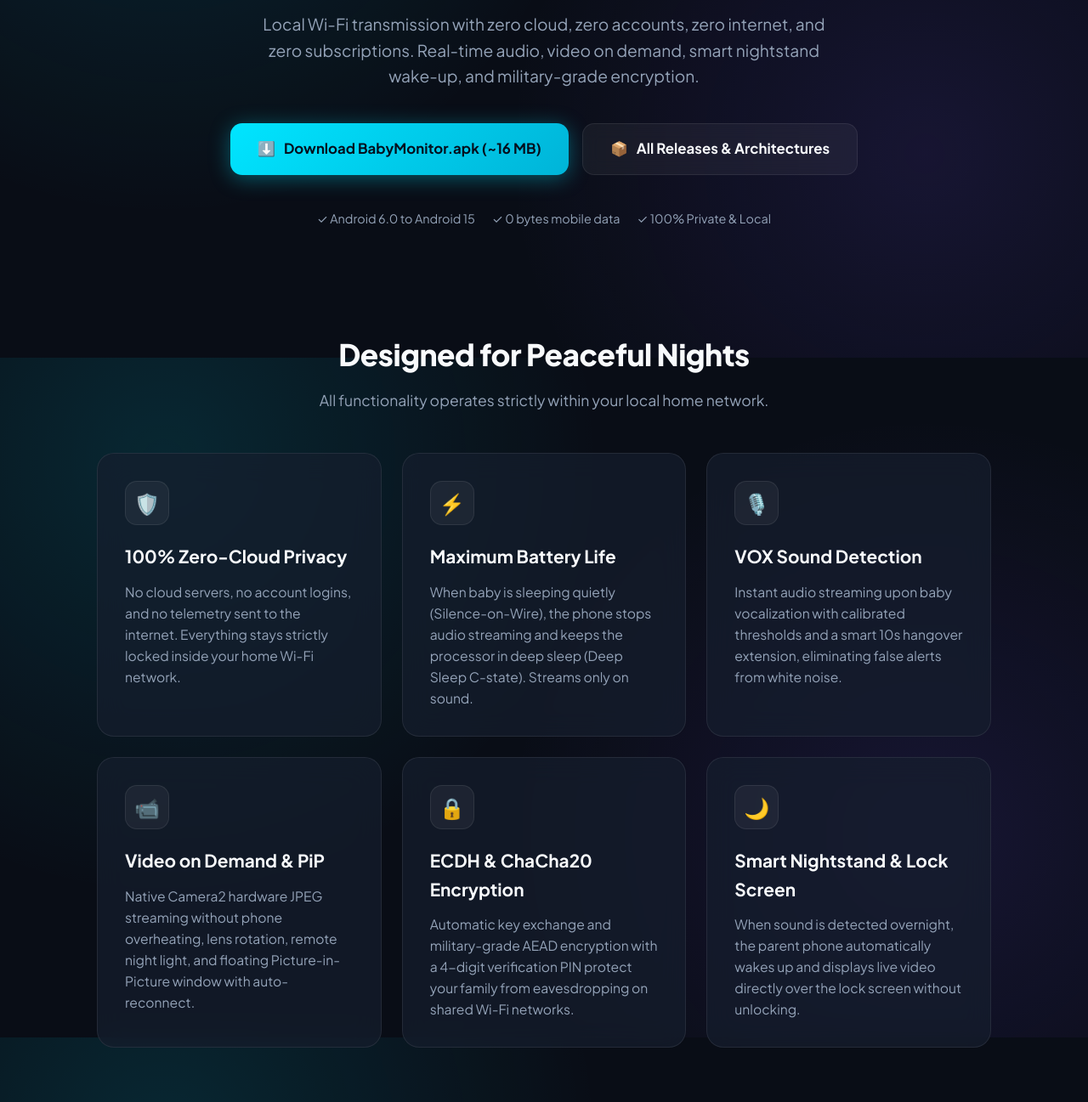
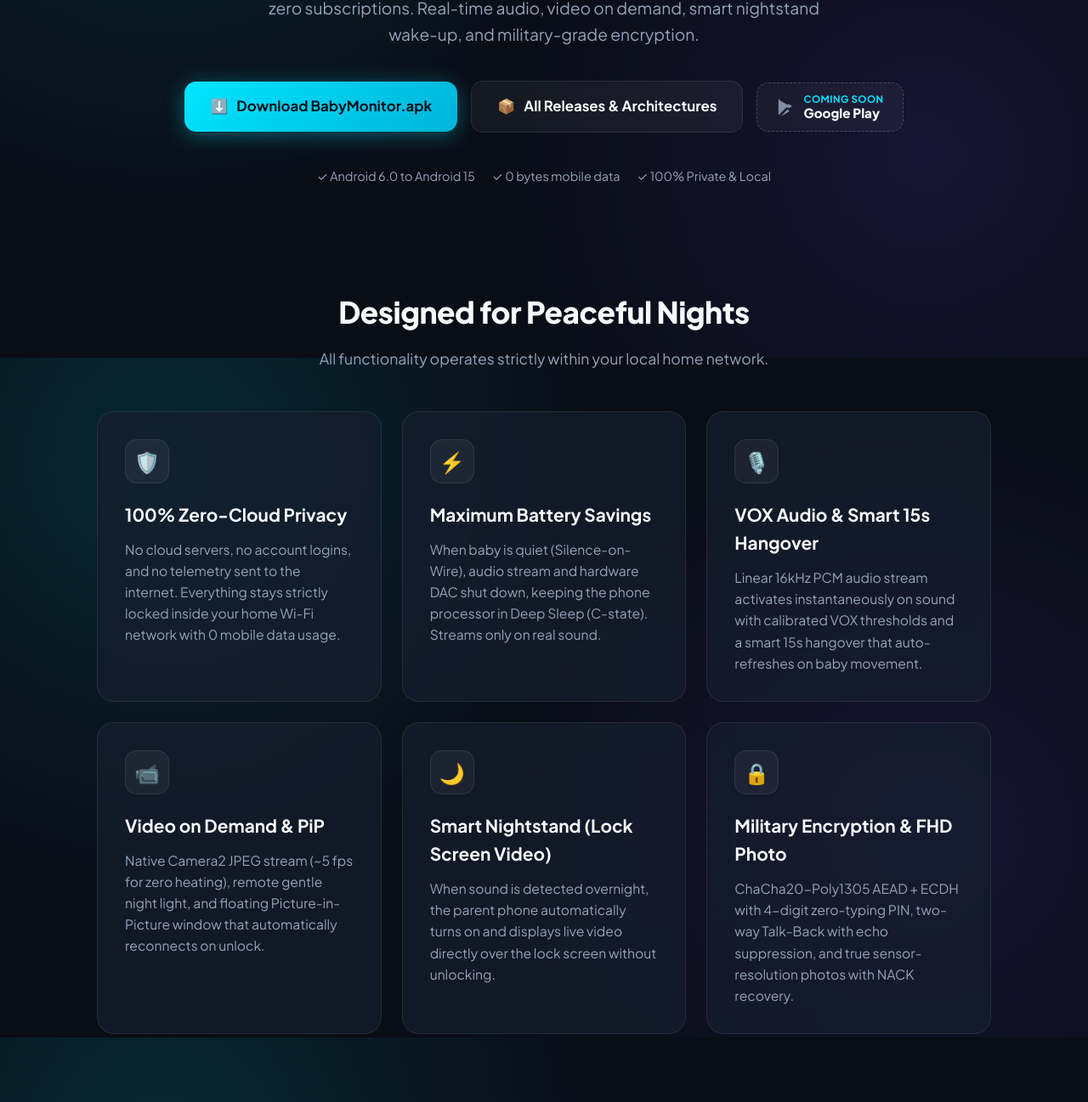
Before and after one commit to lukamilosevic/vulebabymonitor, a plain HTML site: page index.html in a window 1280 px wide. Shown: the part 379-1676 px from the top of the page at 85% size. Drawn offline with Linux system fonts and the light colour scheme.

Commit message:
feat(pages): update state to 15s hangover, add Play Store coming soon, remove 16MB and add dedication to Vukota

```diff
--- a/index.html
+++ b/index.html
@@ -138,22 +138,8 @@
 
     /* Hero Section */
     .hero {
-      padding: 80px 0 60px;
+      padding: 90px 0 60px;
       text-align: center;
-    }
-
-    .hero-tag {
-      display: inline-flex;
-      align-items: center;
-      gap: 8px;
-      padding: 6px 16px;
-      background: rgba(0, 229, 255, 0.1);
-      border: 1px solid rgba(0, 229, 255, 0.25);
-      border-radius: 999px;
-      font-size: 0.85rem;
-      font-weight: 600;
-      color: var(--primary);
-      margin-bottom: 24px;
     }
 
     .hero h1 {
@@ -181,6 +167,7 @@
       display: flex;
       flex-wrap: wrap;
       justify-content: center;
+      align-items: center;
       gap: 16px;
       margin-bottom: 40px;
     }
@@ -190,7 +177,7 @@
       align-items: center;
       justify-content: center;
       gap: 10px;
-      padding: 16px 32px;
+      padding: 16px 30px;
       border-radius: 14px;
       font-weight: 700;
       font-size: 1.05rem;
@@ -222,6 +209,47 @@
       background: rgba(255, 255, 255, 0.1);
       border-color: rgba(255, 255, 255, 0.2);
       transform: translateY(-2px);
+    }
+
+    /* Google Play button styling */
+    .btn-store {
+      background: rgba(255, 255, 255, 0.04);
+      color: var(--text-muted);
+      border: 1px dashed rgba(255, 255, 255, 0.18);
+      cursor: default;
+      display: inline-flex;
+      align-items: center;
+      gap: 10px;
+      padding: 12px 22px;
+      border-radius: 14px;
+    }
+
+    .btn-store svg {
+      width: 22px;
+      height: 22px;
+      flex-shrink: 0;
+      opacity: 0.85;
+    }
+
+    .store-text {
+      display: flex;
+      flex-direction: column;
+      align-items: flex-start;
+      line-height: 1.2;
+    }
+
+    .store-sub {
+      font-size: 0.72rem;
+      font-weight: 700;
+      text-transform: uppercase;
+      letter-spacing: 0.5px;
+      color: var(--primary);
+    }
+
+    .store-title {
+      font-size: 0.95rem;
+      font-weight: 800;
+      color: var(--text-main);
     }
 
     .release-meta {
@@ -352,18 +380,30 @@
     /* Footer */
     footer {
       border-top: 1px solid var(--card-border);
-      padding: 40px 0;
+      padding: 50px 0 40px;
       text-align: center;
-      color: var(--text-muted);
-      font-size: 0.9rem;
     }
 
-    footer a {
+    .dedication {
+      font-size: 1.15rem;
+      font-weight: 700;
+      color: var(--text-main);
+      margin-bottom: 12px;
+      letter-spacing: -0.3px;
+    }
+
+    .footer-links {
+      font-size: 0.92rem;
+      color: var(--text-muted);
+    }
+
+    .footer-links a {
       color: var(--primary);
       text-decoration: none;
+      margin: 0 8px;
     }
 
-    footer a:hover {
+    .footer-links a:hover {
       text-decoration: underline;
     }
 
@@ -379,8 +419,9 @@
       }
       .cta-group {
         flex-direction: column;
+        width: 100%;
       }
-      .btn {
+      .btn, .btn-store {
         width: 100%;
       }
     }
@@ -410,9 +451,6 @@
     <!-- HERO -->
     <section class="hero">
       <div class="container">
-        <div class="hero-tag">
-          <span data-i18n="heroTag">✨ Production Version v1.2 is Ready</span>
-        </div>
         <h1 data-i18n="heroTitle">
           Turn your phones into a <br>
           <span class="gradient-text">secure baby monitor</span>
@@ -424,11 +462,20 @@
 
         <div class="cta-group">
           <a href="https://github.com/lukamilosevic/vulebabymonitor/releases/latest/download/BabyMonitor.apk" class="btn btn-primary" data-i18n="btnPrimary">
-            <span>⬇️</span> Download BabyMonitor.apk (~16 MB)
+            <span>⬇️</span> Download BabyMonitor.apk
           </a>
           <a href="https://github.com/lukamilosevic/vulebabymonitor/releases/latest" class="btn btn-secondary" data-i18n="btnSecondary">
             <span>📦</span> All Releases & Architectures
           </a>
+          <div class="btn-store">
+            <svg viewBox="0 0 24 24" fill="currentColor">
+              <path d="M3.609 1.814L13.793 12 3.61 22.186c-.347-.367-.547-.905-.547-1.547V3.361c0-.642.2-1.18.546-1.547zm11.25 11.25l2.483-2.483-11.45-6.61 8.967 9.093zm0 1.872l-8.967 9.093 11.45-6.61-2.483-2.483zm1.326-1.326l3.435-1.983c.725-.418.725-1.101 0-1.52l-3.435-1.983-2.146 2.146 2.146 2.146z"/>
+            </svg>
+            <div class="store-text">
+              <span class="store-sub" data-i18n="playStoreSub">Coming Soon</span>
+              <span class="store-title">Google Play</span>
+            </div>
+          </div>
         </div>
 
         <div class="release-meta">
@@ -451,37 +498,37 @@
           <div class="card">
             <div class="card-icon">🛡️</div>
             <h3 data-i18n="f1Title">100% Zero-Cloud Privacy</h3>
-            <p data-i18n="f1Desc">No cloud servers, no account logins, and no telemetry sent to the internet. Everything stays strictly locked inside your home Wi-Fi network.</p>
+            <p data-i18n="f1Desc">No cloud servers, no account logins, and no telemetry sent to the internet. Everything stays strictly locked inside your home Wi-Fi network with 0 mobile data usage.</p>
           </div>
 
           <div class="card">
             <div class="card-icon">⚡</div>
-            <h3 data-i18n="f2Title">Maximum Battery Life</h3>
-            <p data-i18n="f2Desc">When baby is sleeping quietly (Silence-on-Wire), the phone stops audio streaming and keeps the processor in deep sleep (Deep Sleep C-state). Streams only on sound.</p>
+            <h3 data-i18n="f2Title">Maximum Battery Savings</h3>
+            <p data-i18n="f2Desc">When baby is quiet (Silence-on-Wire), audio stream and hardware DAC shut down, keeping the phone processor in Deep Sleep (C-state). Streams only on real sound.</p>
           </div>
 
           <div class="card">
             <div class="card-icon">🎙️</div>
-            <h3 data-i18n="f3Title">VOX Sound Detection</h3>
-            <p data-i18n="f3Desc">Instant audio streaming upon baby vocalization with calibrated thresholds and a smart 10s hangover extension, eliminating false alerts from white noise.</p>
+            <h3 data-i18n="f3Title">VOX Audio & Smart 15s Hangover</h3>
+            <p data-i18n="f3Desc">Linear 16kHz PCM audio stream activates instantaneously on sound with calibrated VOX thresholds and a smart 15s hangover that auto-refreshes on baby movement.</p>
           </div>
 
           <div class="card">
             <div class="card-icon">📹</div>
             <h3 data-i18n="f4Title">Video on Demand & PiP</h3>
-            <p data-i18n="f4Desc">Native Camera2 hardware JPEG streaming without phone overheating, lens rotation, remote night light, and floating Picture-in-Picture window with auto-reconnect.</p>
+            <p data-i18n="f4Desc">Native Camera2 JPEG stream (~5 fps for zero heating), remote gentle night light, and floating Picture-in-Picture window that automatically reconnects on unlock.</p>
+          </div>
+
+          <div class="card">
+            <div class="card-icon">🌙</div>
+            <h3 data-i18n="f5Title">Smart Nightstand (Lock Screen Video)</h3>
+            <p data-i18n="f5Desc">When sound is detected overnight, the parent phone automatically turns on and displays live video directly over the lock screen without unlocking.</p>
           </div>
 
           <div class="card">
             <div class="card-icon">🔒</div>
-            <h3 data-i18n="f5Title">ECDH & ChaCha20 Encryption</h3>
-            <p data-i18n="f5Desc">Automatic key exchange and military-grade AEAD encryption with a 4-digit verification PIN protect your family from eavesdropping on shared Wi-Fi networks.</p>
-          </div>
-
-          <div class="card">
-            <div class="card-icon">🌙</div>
-            <h3 data-i18n="f6Title">Smart Nightstand & Lock Screen</h3>
-            <p data-i18n="f6Desc">When sound is detected overnight, the parent phone automatically wakes up and displays live video directly over the lock screen without unlocking.</p>
+            <h3 data-i18n="f6Title">Military Encryption & FHD Photo</h3>
+            <p data-i18n="f6Desc">ChaCha20-Poly1305 AEAD + ECDH with 4-digit zero-typing PIN, two-way Talk-Back with echo suppression, and true sensor-resolution photos with NACK recovery.</p>
           </div>
         </div>
       </div>
@@ -520,11 +567,14 @@
 
   <footer>
     <div class="container">
-      <p>
-        <span data-i18n="footerText">Vule Baby Monitor — Built with care for parents worldwide.</span>
-        <br>
-        <a href="https://github.com/lukamilosevic/vulebabymonitor/releases/latest" data-i18n="footerLink">Download latest APK from GitHub Releases</a>
+      <p class="dedication" data-i18n="dedication">
+        Za Vukotu, od ćaleta Luke ❤️
       </p>
+      <div class="footer-links">
+        <a href="https://github.com/lukamilosevic/vulebabymonitor/releases/latest" data-i18n="footerDownload">Download BabyMonitor.apk</a>
+        •
+        <a href="https://github.com/lukamilosevic/vulebabymonitor" data-i18n="footerSource">GitHub Repository</a>
+      </div>
     </div>
   </footer>
 
@@ -533,28 +583,28 @@
       en: {
         title: "Vule Baby Monitor — 100% Local Wi-Fi Baby Alarm",
         badgeZeroCloud: "🔒 100% Zero-Cloud",
-        heroTag: "✨ Production Version v1.2 is Ready",
         heroTitle: "Turn your phones into a <br><span class=\"gradient-text\">secure baby monitor</span>",
         heroSubtitle: "Local Wi-Fi transmission with zero cloud, zero accounts, zero internet, and zero subscriptions. Real-time audio, video on demand, smart nightstand wake-up, and military-grade encryption.",
-        btnPrimary: "<span>⬇️</span> Download BabyMonitor.apk (~16 MB)",
+        btnPrimary: "<span>⬇️</span> Download BabyMonitor.apk",
         btnSecondary: "<span>📦</span> All Releases & Architectures",
+        playStoreSub: "Coming Soon",
         metaAndroid: "✓ Android 6.0 to Android 15",
         metaData: "✓ 0 bytes mobile data",
         metaPrivacy: "✓ 100% Private & Local",
         featuresHeading: "Designed for Peaceful Nights",
         featuresSubtitle: "All functionality operates strictly within your local home network.",
         f1Title: "100% Zero-Cloud Privacy",
-        f1Desc: "No cloud servers, no account logins, and no telemetry sent to the internet. Everything stays strictly locked inside your home Wi-Fi network.",
-        f2Title: "Maximum Battery Life",
-        f2Desc: "When baby is sleeping quietly (Silence-on-Wire), the phone stops audio streaming and keeps the processor in deep sleep (Deep Sleep C-state). Streams only on sound.",
-        f3Title: "VOX Sound Detection",
-        f3Desc: "Instant audio streaming upon baby vocalization with calibrated thresholds and a smart 10s hangover extension, eliminating false alerts from white noise.",
+        f1Desc: "No cloud servers, no account logins, and no telemetry sent to the internet. Everything stays strictly locked inside your home Wi-Fi network with 0 mobile data usage.",
+        f2Title: "Maximum Battery Savings",
+        f2Desc: "When baby is quiet (Silence-on-Wire), audio stream and hardware DAC shut down, keeping the phone processor in Deep Sleep (C-state). Streams only on real sound.",
+        f3Title: "VOX Audio & Smart 15s Hangover",
+        f3Desc: "Linear 16kHz PCM audio stream activates instantaneously on sound with calibrated VOX thresholds and a smart 15s hangover that auto-refreshes on baby movement.",
         f4Title: "Video on Demand & PiP",
-        f4Desc: "Native Camera2 hardware JPEG streaming without phone overheating, lens rotation, remote night light, and floating Picture-in-Picture window with auto-reconnect.",
-        f5Title: "ECDH & ChaCha20 Encryption",
-        f5Desc: "Automatic key exchange and military-grade AEAD encryption with a 4-digit verification PIN protect your family from eavesdropping on shared Wi-Fi networks.",
-        f6Title: "Smart Nightstand & Lock Screen",
-        f6Desc: "When sound is detected overnight, the parent phone automatically wakes up and displays live video directly over the lock screen without unlocking.",
+        f4Desc: "Native Camera2 JPEG stream (~5 fps for zero heating), remote gentle night light, and floating Picture-in-Picture window that automatically reconnects on unlock.",
+        f5Title: "Smart Nightstand (Lock Screen Video)",
+        f5Desc: "When sound is detected overnight, the parent phone automatically turns on and displays live video directly over the lock screen without unlocking.",
+        f6Title: "Military Encryption & FHD Photo",
+        f6Desc: "ChaCha20-Poly1305 AEAD + ECDH with 4-digit zero-typing PIN, two-way Talk-Back with echo suppression, and true sensor-resolution photos with NACK recovery.",
         stepsHeading: "How It Works in 3 Steps",
         stepsSubtitle: "No complex configuration — works straight out of the box.",
         s1Title: "Install APK",
@@ -563,34 +613,35 @@
         s2Desc: "Connect both phones to the same Wi-Fi router (or turn on Hotspot on one phone without mobile data).",
         s3Title: "Choose Roles",
         s3Desc: "On one device tap <strong>👶 Baby</strong>, and on the other tap <strong>👪 Parent</strong>. Pairing is instant!",
-        footerText: "Vule Baby Monitor — Built with care for parents worldwide.",
-        footerLink: "Download latest APK from GitHub Releases"
+        dedication: "For Vukota, crafted with love by dad Luka ❤️",
+        footerDownload: "Download BabyMonitor.apk",
+        footerSource: "GitHub Repository"
       },
       sr: {
         title: "Vule Baby Monitor — 100% Lokalni Wi-Fi Bebi Alarm",
         badgeZeroCloud: "🔒 100% Zero-Cloud",
-        heroTag: "✨ Nova Verzija v1.2 je spremna",
         heroTitle: "Pretvorite telefone u <br><span class=\"gradient-text\">bezbedan bebi alarm</span>",
         heroSubtitle: "Lokalni Wi-Fi prenos bez oblaka, bez naloga, bez interneta i bez pretplate. Zvuk, video na zahtev, pametni noćni dnevnik i vojna enkripcija.",
-        btnPrimary: "<span>⬇️</span> Preuzmi BabyMonitor.apk (~16 MB)",
+        btnPrimary: "<span>⬇️</span> Preuzmi BabyMonitor.apk",
         btnSecondary: "<span>📦</span> Sva Izdanja i Arhitekture",
+        playStoreSub: "Stiže uskoro",
         metaAndroid: "✓ Android 6.0 do Android 15",
         metaData: "✓ 0 bajtova mobilnog interneta",
         metaPrivacy: "✓ Potpuna privatnost",
         featuresHeading: "Napravljeno za Miran San Roditelja",
         featuresSubtitle: "Sve funkcije rade isključivo u okviru vaše lokalne kućne mreže.",
         f1Title: "100% Zero-Cloud & Privatnost",
-        f1Desc: "Nema servera u oblaku, registracije naloga niti slanja podataka na internet. Sve ostaje zaključano unutar vaše lokalne Wi-Fi mreže.",
+        f1Desc: "Nema servera u oblaku, registracije naloga niti slanja podataka na internet. Sve ostaje zaključano unutar vaše lokalne Wi-Fi mreže uz 0 bajtova mobilnog interneta.",
         f2Title: "Maksimalna Štednja Baterije",
-        f2Desc: "Dok beba miruje (Silence-on-Wire), telefon ne prenosi zvuk i drži procesor u dubokom snu (Deep Sleep C-state). Prenos se pali samo na zvuk.",
-        f3Title: "VOX Detekcija Zvuka",
-        f3Desc: "Automatsko oglašavanje uz kalibrisani prag buke i Hangover produženje garantuje da čujete bebu čim se probudi, bez lažnih uzbuna.",
+        f2Desc: "Dok beba miruje (Silence-on-Wire), prenos zvuka i audio DAC se gase, držeći procesor u dubokom snu (Deep Sleep C-state). Prenos se pali samo na stvaran zvuk.",
+        f3Title: "VOX Detekcija & Pametni 15s Hangover",
+        f3Desc: "Linearni 16kHz PCM audio pali se istog trenutka kada beba proizvede zvuk, uz kalibrisani VOX prag i pametni fiksni hangover od 15s koji se automatski produžava.",
         f4Title: "Video na Zahtev & PiP",
-        f4Desc: "Hardverski Camera2 JPEG prenos bez zagrevanja telefona, rotacija sočiva, daljinsko noćno svetlo i plutajući Picture-in-Picture prozorčić.",
-        f5Title: "ECDH & ChaCha20 Enkripcija",
-        f5Desc: "Automatska razmena ključeva i vojna AEAD enkripcija uz 4-cifreni verifikacioni PIN štite vaš signal od prisluškivanja u zgradama i hotelima.",
-        f6Title: "Smart Nightstand & Zaključan Ekran",
-        f6Desc: "Kada se noću detektuje zvuk, roditeljski telefon se automatski budi i prikazuje live video direktno preko zaključanog ekrana bez otključavanja.",
+        f4Desc: "Native Camera2 JPEG strim bez zagrevanja telefona, daljinsko noćno svetlo (blic) i lebdeći Picture-in-Picture prozorčić koji se sam obnavlja na otključavanje.",
+        f5Title: "Smart Nightstand (Zaključan Ekran)",
+        f5Desc: "Kada se noću detektuje zvuk, roditeljski telefon se automatski sam pali i prikazuje live video direktno preko zaključanog ekrana bez otključavanja.",
+        f6Title: "Vojna Enkripcija & FHD Fotografija",
+        f6Desc: "ChaCha20-Poly1305 AEAD + ECDH sa 4-cifrenim PIN-om bez kucanja, dvosmerni Talk-Back sa supresijom eha i prave hardverske fotografije visoke rezolucije.",
         stepsHeading: "Kako se Koristi u 3 Koraka",
         stepsSubtitle: "Bez komplikovanih podešavanja — radi odmah iz kutije.",
         s1Title: "Instalirajte APK",
@@ -599,8 +650,9 @@
         s2Desc: "Povežite telefone na istu Wi-Fi mrežu (ili uključite Hotspot na jednom bez trošenja interneta).",
         s3Title: "Izaberite Uloge",
         s3Desc: "Na jednom telefonu pritisnite <strong>👶 Beba</strong>, a na drugom <strong>👪 Roditelj</strong>. Uparivanje je trenutno!",
-        footerText: "Vule Baby Monitor — Otvoreno za roditelje.",
-        footerLink: "Preuzmi najnoviji APK sa GitHub-a"
+        dedication: "Za Vukotu, od ćaleta Luke ❤️",
+        footerDownload: "Preuzmi BabyMonitor.apk",
+        footerSource: "GitHub Repozitorijum"
       }
     };
 
@@ -625,7 +677,6 @@
       } catch (e) {}
     }
 
-    // Determine initial language: saved > browser > default 'en'
     let currentLang = 'en';
     try {
       const saved = localStorage.getItem('vule_bm_lang');
```
Also changed, not shown: 1 other file.
